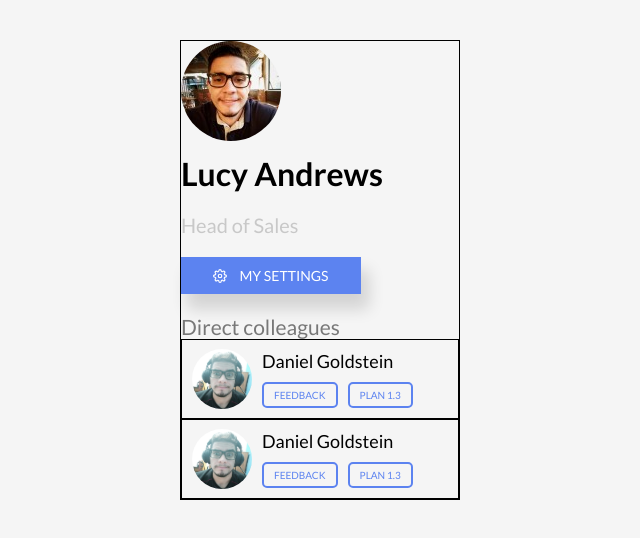
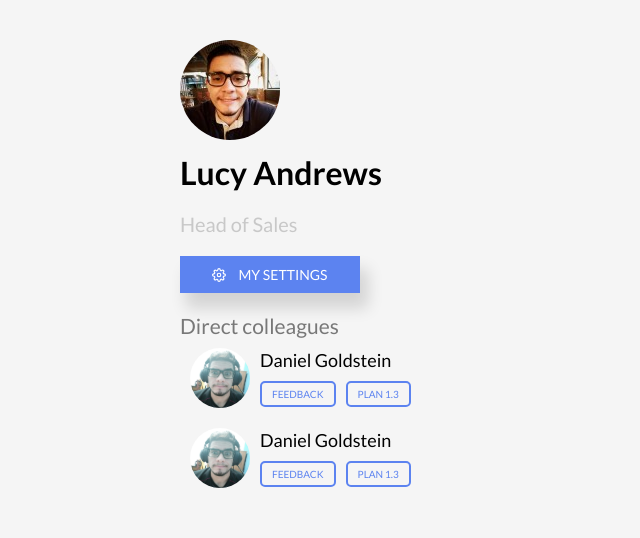
Before and after one commit to matsmello/leapsome, a React (Create React App) app: page / in a window 1280 px wide. Shown: the top 538 px of the page, without its empty margins (0-640 px from the left). Built offline with nearby package versions, Linux system fonts and the light colour scheme.

Commit message:
Remove useless border

```diff
--- a/src/components/SimpleListItem/styles.ts
+++ b/src/components/SimpleListItem/styles.ts
@@ -7,7 +7,6 @@ export const Container = styled.div`
   place-content: center;
   justify-content: center;
   align-items: center;
-  border: 1px solid black;
   height: 80px;
 
   img {
--- a/src/pages/Main/styles.ts
+++ b/src/pages/Main/styles.ts
@@ -2,7 +2,6 @@ import styled from "styled-components";
 
 export const Container = styled.div``;
 export const SideMenu = styled.div`
-  border: solid 1px black;
   max-width: 280px;
 
   header {
```
